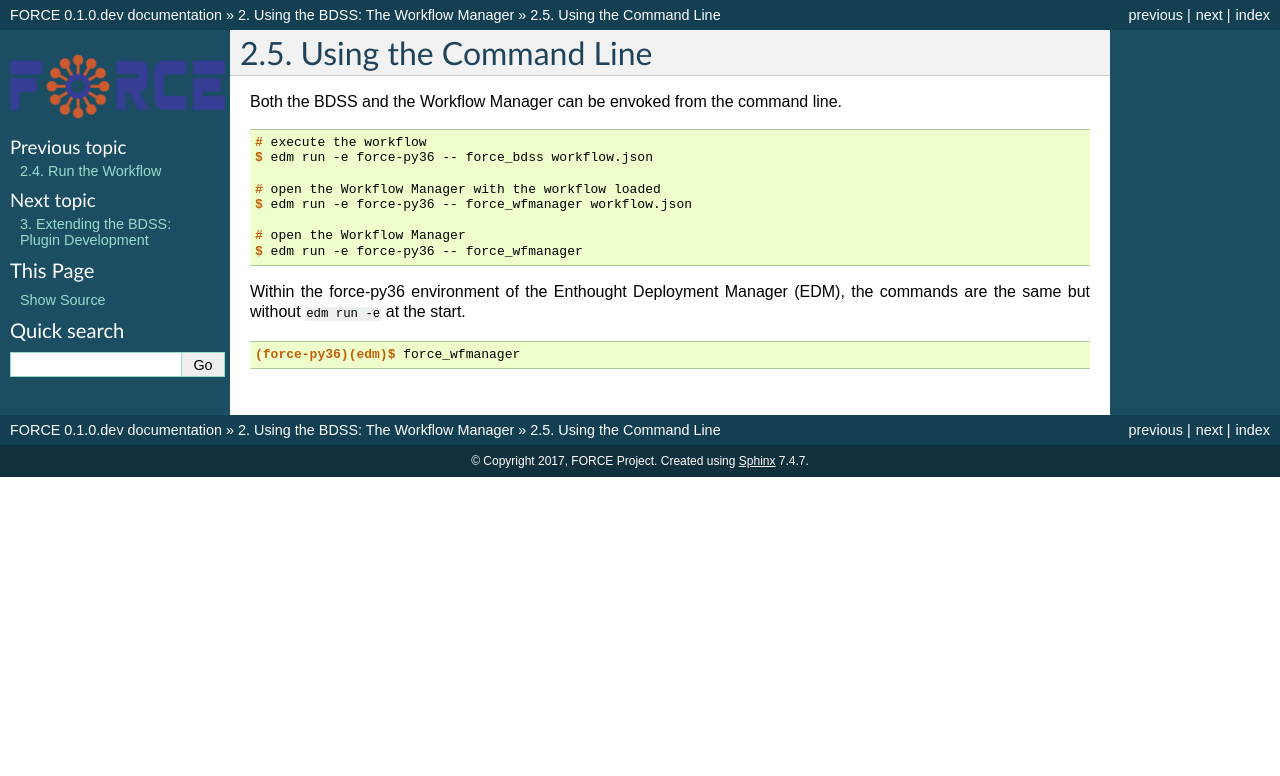
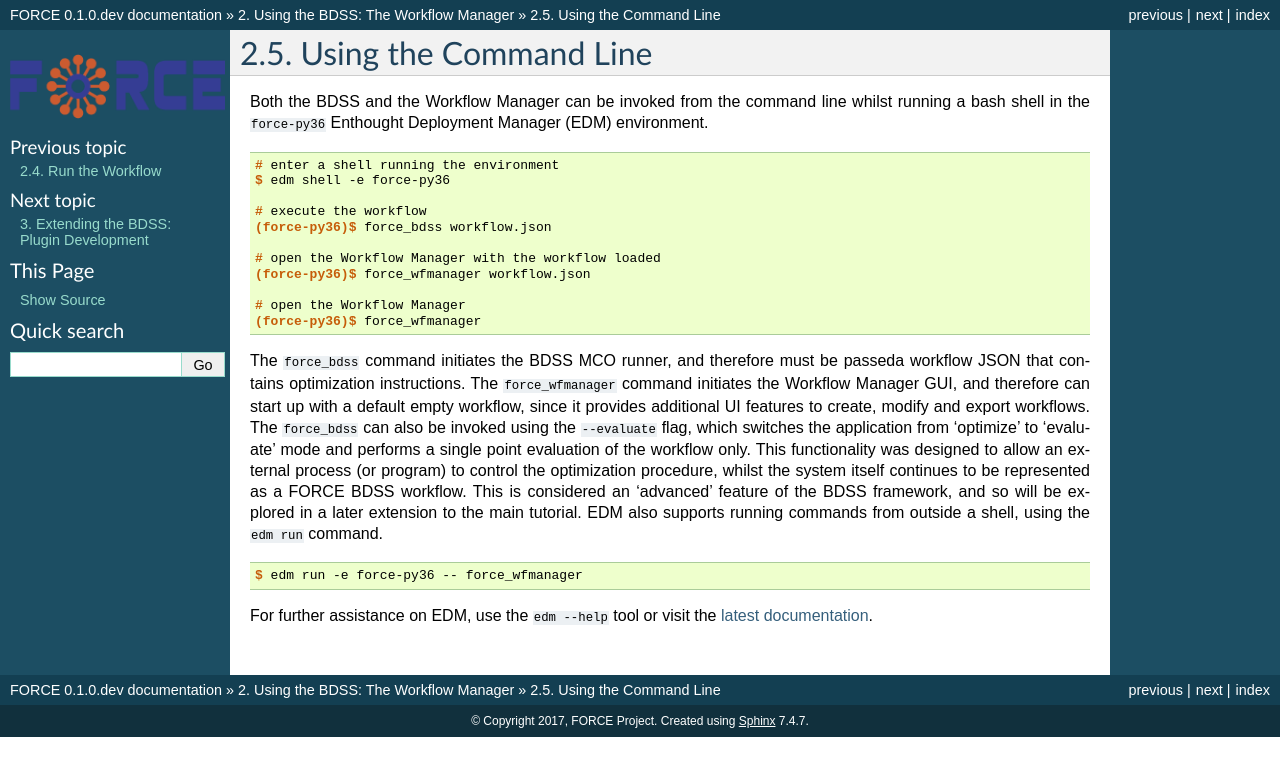
Before and after one commit to force-h2020/force-docs, a Sphinx documentation site: the page built from docs/source/using/command_line.rst, in a window 1280 px wide. Shown: the top 776 px of the page. Built offline with Sphinx 7.4.7, drawn with Linux system fonts in a browser that asks for light colours.

Commit message:
command line

```diff
--- a/docs/source/using/command_line.rst
+++ b/docs/source/using/command_line.rst
@@ -1,22 +1,38 @@
 Using the Command Line
 ======================
 
-Both the BDSS and the Workflow Manager can be envoked from the command line.
+Both the BDSS and the Workflow Manager can be invoked from the command line whilst
+running a bash shell in the  ``force-py36`` Enthought Deployment Manager (EDM)
+environment.
 
 .. code-block:: console
 
+    # enter a shell running the environment
+    $ edm shell -e force-py36
+
     # execute the workflow
-    $ edm run -e force-py36 -- force_bdss workflow.json
+    (force-py36)$ force_bdss workflow.json
 
     # open the Workflow Manager with the workflow loaded
-    $ edm run -e force-py36 -- force_wfmanager workflow.json
+    (force-py36)$ force_wfmanager workflow.json
 
     # open the Workflow Manager
-    $ edm run -e force-py36 -- force_wfmanager
+    (force-py36)$ force_wfmanager
 
-Within the force-py36 environment of the Enthought Deployment Manager (EDM), the commands
-are the same but without ``edm run -e`` at the start.
+The ``force_bdss`` command initiates the BDSS MCO runner, and therefore must be passeda workflow JSON
+that contains optimization instructions. The ``force_wfmanager`` command initiates the Workflow Manager
+GUI, and therefore can start up with a default empty workflow, since it provides additional UI features to
+create, modify and export workflows.
+The ``force_bdss`` can also be invoked using the ``--evaluate`` flag, which switches the application from
+'optimize' to 'evaluate' mode and performs a single point evaluation of the workflow only. This functionality
+was designed to allow an external process (or program) to control the optimization procedure, whilst the
+system itself continues to be represented as a FORCE BDSS workflow. This is considered an 'advanced'
+feature of the BDSS framework, and so will be explored in a later extension to the main tutorial.
+EDM also supports running commands from outside a shell, using the ``edm run`` command.
 
 .. code-block:: console
 
-    (force-py36)(edm)$ force_wfmanager
+    $ edm run -e force-py36 -- force_wfmanager
+
+For further assistance on EDM, use the ``edm --help`` tool or visit the
+`latest documentation <https://docs.enthought.com/edm/>`_.
```
Also changed, not shown: docs/source/using/installation.rst (line endings or trailing spaces), docs/source/using/using.rst (line endings or trailing spaces).
